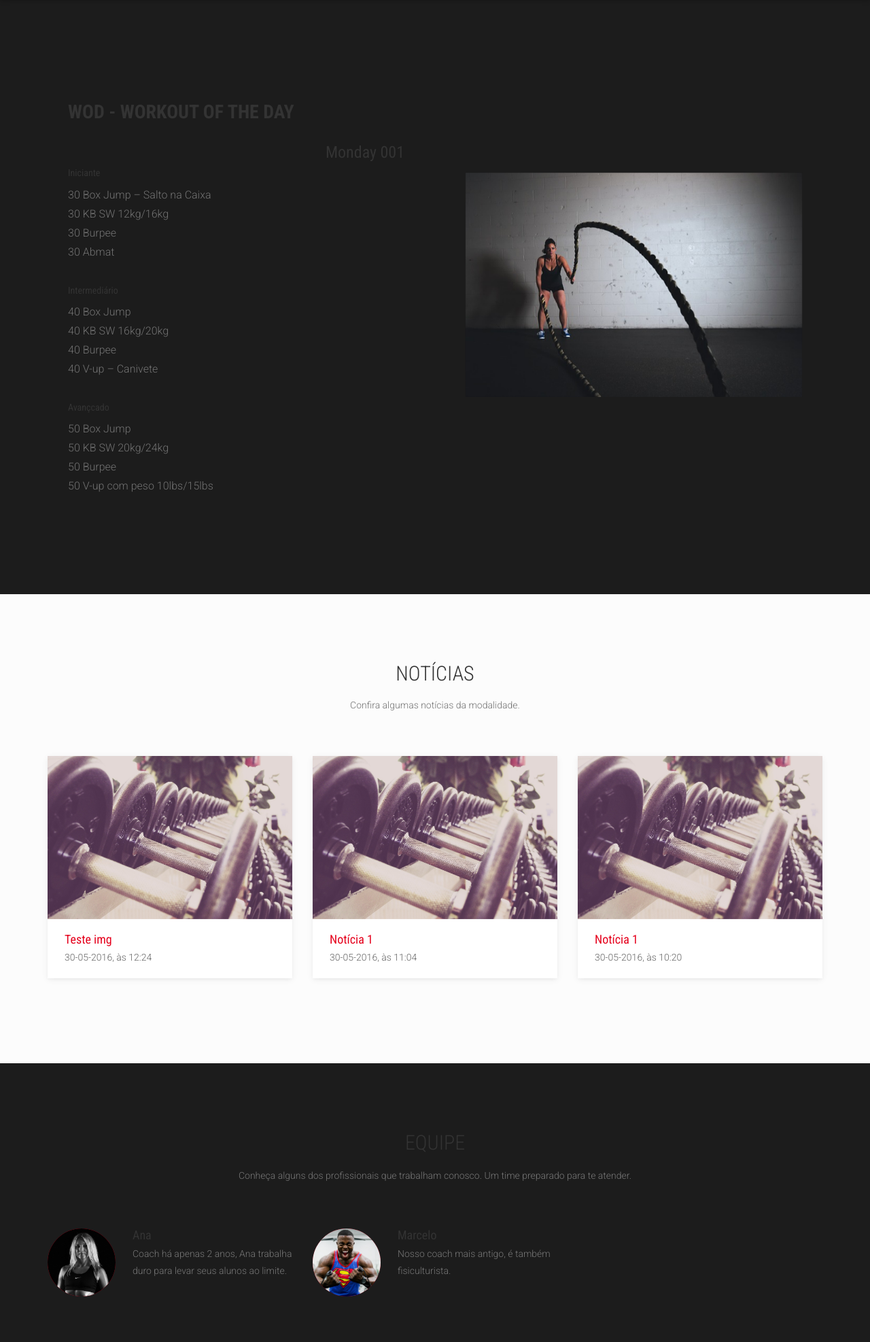
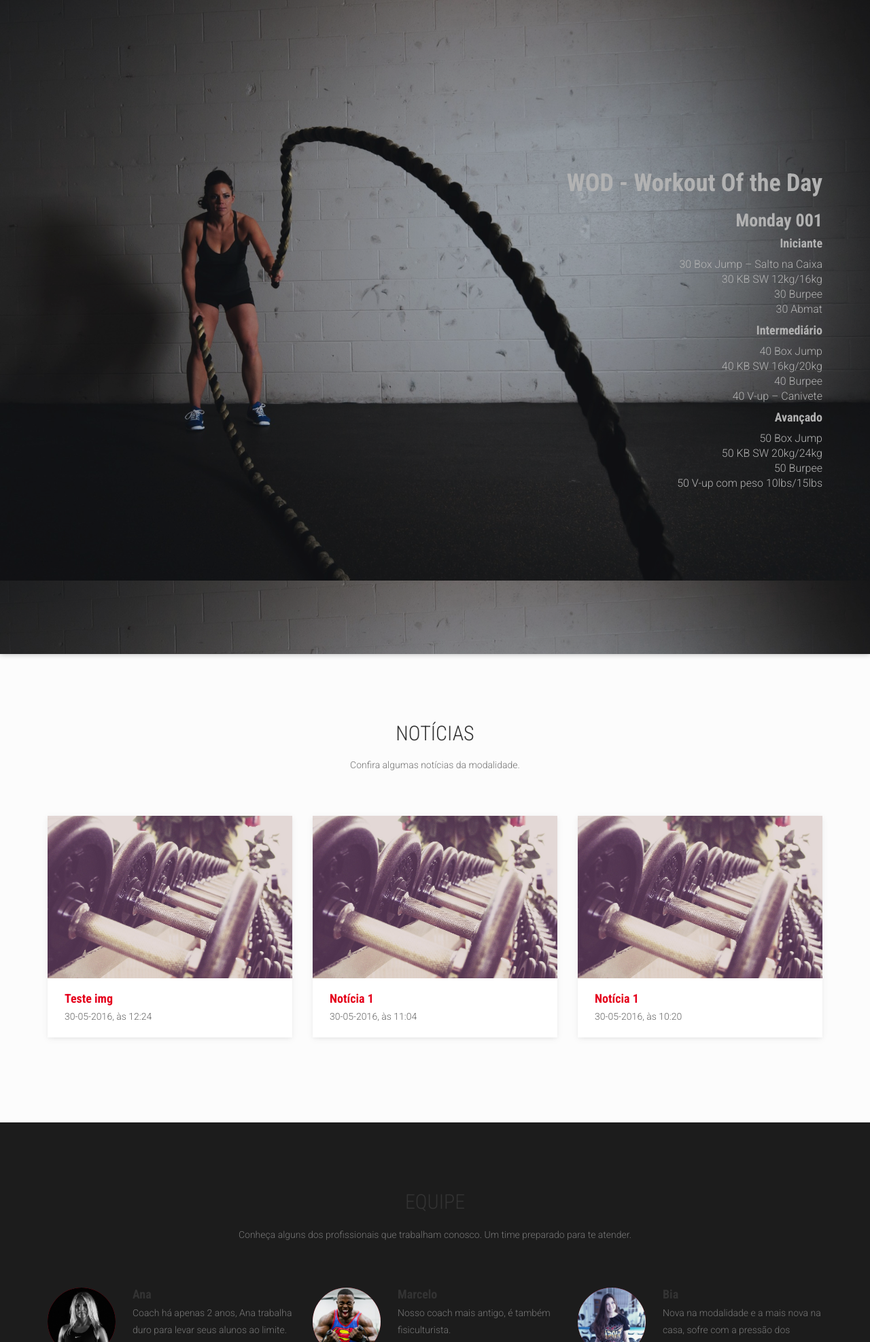
Before and after one commit to ribeiro-eduardo/crossfit, a PHP site: page /crossfit/ in a window 1280 px wide. Shown: the part 753-2727 px from the top of the page at 68% size. Run offline with PHP 8.4, Linux system fonts and the light colour scheme; data comes from the database, SQL or seed files in the repository; data that the repository does not hold is empty; some web fonts are replaced.

Commit message:
alteração exibição WOD

```diff
--- a/hd/css/main.css
+++ b/hd/css/main.css
@@ -1152,3 +1152,28 @@ article {
   padding: 12% 0;
   margin-left: 25%;
 }
+
+#wod-area {
+  background: url('../images/training.jpg') no-repeat 50%;
+  background-size: cover;
+  background-attachment: fixed;
+  padding: 230px 0;
+  color: #fff;
+  box-shadow: 0 0 8px rgba(0, 0, 0, 0.3);
+  position: relative;
+}
+
+#wod-area:before {
+  content: '';
+  z-index: 9;
+  background: rgba(0, 0, 0, 0.3);
+  position: absolute;
+  top: 0;
+  left: 0;
+  right: 0;
+  bottom: 0;
+}
+
+#wod-area h1, h2, h4{
+  font-weight: bold;
+}
--- a/hd/header.php
+++ b/hd/header.php
@@ -41,7 +41,7 @@ include("meta.php");
                               </ul>
                           </div>
                       </li>
-                        <li><a href="index.php#about">WOD</a></li>
+                        <li><a href="index.php#wod-area">WOD</a></li>
                         <li><a href="gallery.php">Demonstrações</a></li>
                         <li><a href="news.php">Notícias</a></li>
                         <li><a href="eventos.php">Eventos</a></li>
--- a/hd/index.php
+++ b/hd/index.php
@@ -1,7 +1,6 @@
 <?php
 //include("meta.php");
 include("header.php");
-error_reporting(E_ALL ^ E_NOTICE);
 ?>
 
         <!--
@@ -36,10 +35,63 @@ error_reporting(E_ALL ^ E_NOTICE);
                     </div>
                 </div>
             </section><!--/#main-slider-->
+
+
+
+
+
+            <!------------------------------ TESTE -------------------------------->
+
+            <section id="wod-area" >
+                <div class="container">
+                    <div class="row">
+                        <div class="col-md-12 text-right">
+                            <div class="block wow fadeInUp" data-wow-delay=".3s">
+                                <h1 class="wow fadeInUp animated cd-headline slide" data-wow-delay=".4s" >
+                                  WOD - Workout Of the Day
+                                </h1>
+
+                                <h2>
+                                  Monday 001
+                                </h2>
+                                <h4>
+                                  Iniciante
+                                </h4>
+                                <p>
+                                  30 Box Jump – Salto na Caixa<br/>
+                                  30 KB SW 12kg/16kg<br/>
+                                  30 Burpee<br/>
+                                  30 Abmat
+                                </p>
+                                <h4>
+                                  Intermediário
+                                </h4>
+                                <p>
+                                  40 Box Jump<br/>
+                                  40 KB SW 16kg/20kg<br/>
+                                  40 Burpee<br/>
+                                  40 V-up – Canivete
+                                </p>
+                                <h4>
+                                  Avançado
+                                </h4>
+                                <p>
+                                  50 Box Jump<br/>
+                                  50 KB SW 20kg/24kg<br/>
+                                  50 Burpee<br/>
+                                  50 V-up com peso 10lbs/15lbs
+                                </p>
+
+                              </div>
+                          </div>
+                      </div>
+                  </div>
+              </section>
+
             <!--
             ==================================================
             Slider Section Start
-            ================================================== -->
+            ==================================================
             <section id="about">
                 <div class="container">
                     <div class="row">
@@ -89,7 +141,7 @@ error_reporting(E_ALL ^ E_NOTICE);
                         </div>
                     </div>
                 </div>
-            </section> <!-- /#about -->
+            </section>  /#about -->
             <!--
             ==================================================
             News Section Start
--- a/hd/meta.php
+++ b/hd/meta.php
@@ -1,5 +1,5 @@
 <?php
-
+error_reporting(E_ALL ^ E_NOTICE ^ E_DEPRECATED);
 ?>
 <!DOCTYPE html>
 <html class="no-js">
```
Also changed, not shown: hd/images/training.jpg.
